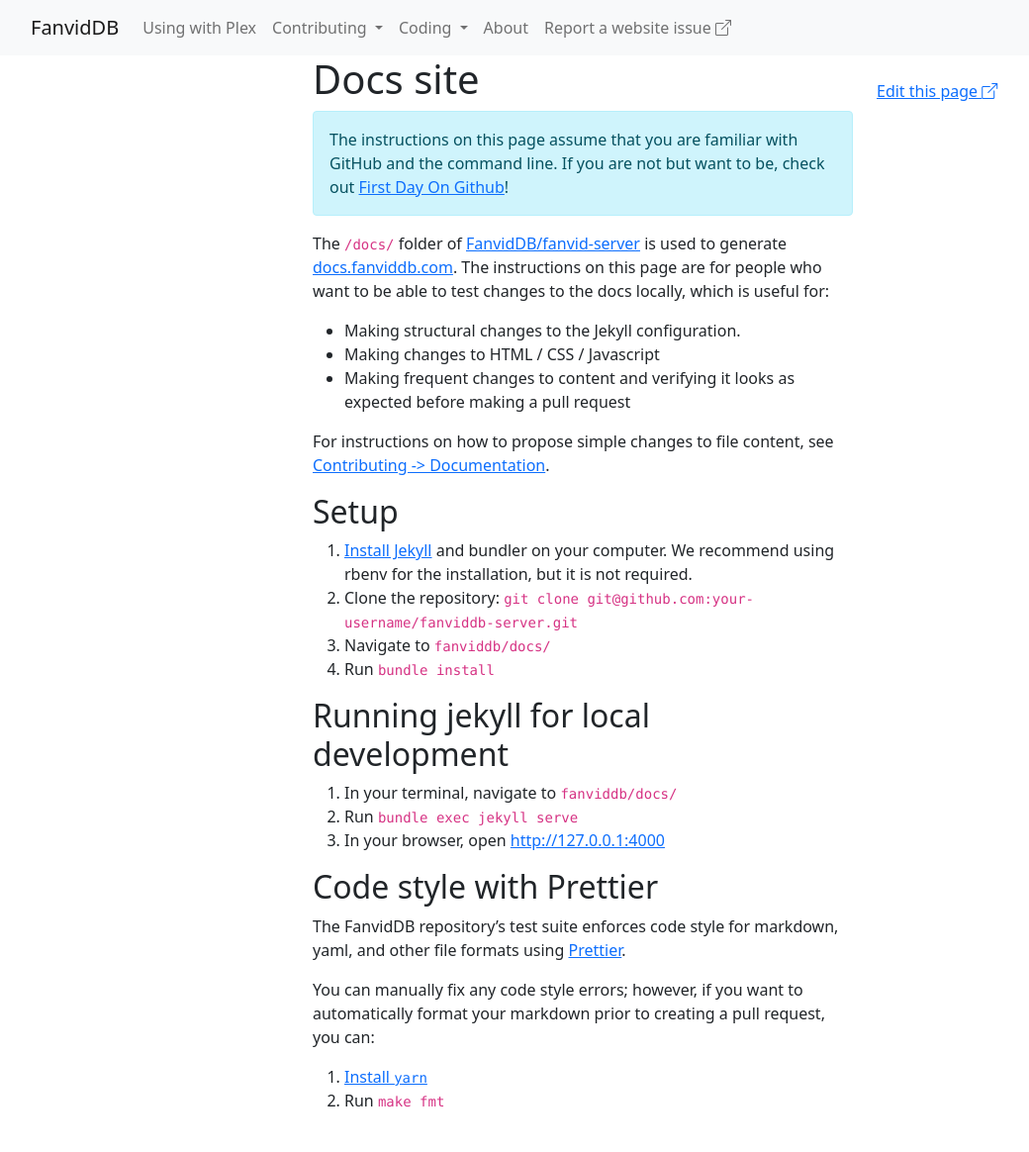
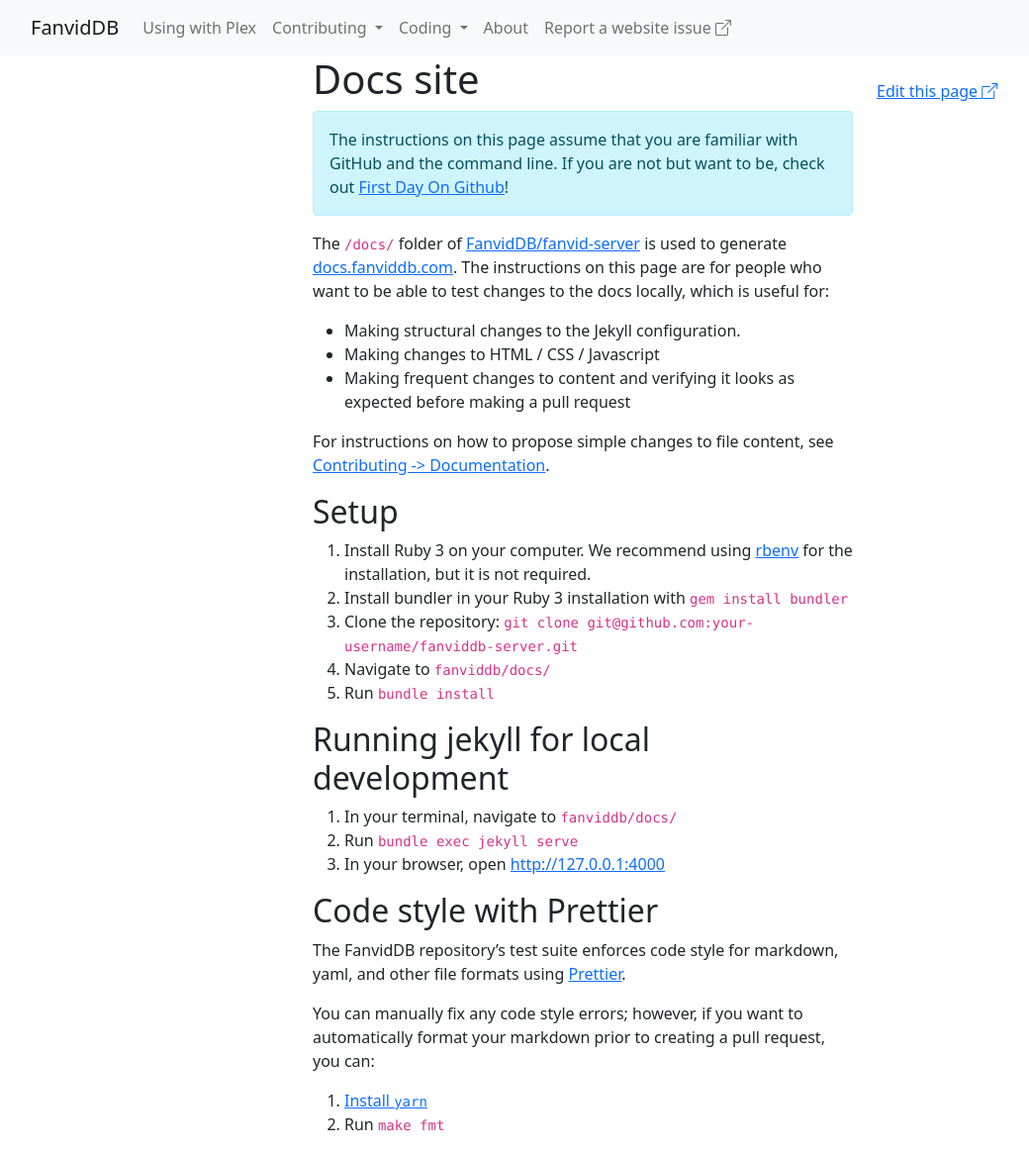
Before and after one commit to FanvidDB/fanviddb-server, a Jekyll site: the page built from docs/coding/docs-site.md, in a window 1280 px wide. Shown: the whole page at 99% size, without its empty margins (51-1091 px from the left). Built offline with Jekyll 4.4.1, drawn with Linux system fonts in a browser that asks for light colours; nearby versions of some CDN libraries; before the commit the page ends 1140 px from its top, so only the background shows below that.

Commit message:
Updated miscellaneous depenedencies (#90)

```diff
--- a/docs/Gemfile
+++ b/docs/Gemfile
@@ -6,4 +6,6 @@
 
 # gem "rails"
 
-gem "github-pages", "~> 213"
+gem "github-pages", "~> 227"
+
+gem "webrick", "~> 1.7"
--- a/docs/coding/docs-site.md
+++ b/docs/coding/docs-site.md
@@ -20,10 +20,12 @@
 
 ## Setup
 
-1. [Install Jekyll](https://jekyllrb.com/docs/installation/) and bundler on your computer. We recommend using rbenv for the installation, but it is not required.
-2. Clone the repository: `git clone git@github.com:your-username/fanviddb-server.git`
-3. Navigate to `fanviddb/docs/`
-4. Run `bundle install`
+1. Install Ruby 3 on your computer. We recommend using
+   [rbenv](https://github.com/rbenv/rbenv#readme) for the installation, but it is not required.
+1. Install bundler in your Ruby 3 installation with `gem install bundler`
+1. Clone the repository: `git clone git@github.com:your-username/fanviddb-server.git`
+1. Navigate to `fanviddb/docs/`
+1. Run `bundle install`
 
 ## Running jekyll for local development
 
--- a/requirements.txt
+++ b/requirements.txt
@@ -41,7 +41,7 @@
 pathspec==0.9.0
 platformdirs==2.5.1
 pluggy==0.13.1
-py==1.10.0
+py==1.11.0
 pycodestyle==2.8.0
 pycparser==2.21
 pydantic==1.8.2
```
Also changed, not shown: docs/Gemfile.lock, 1 other file.
